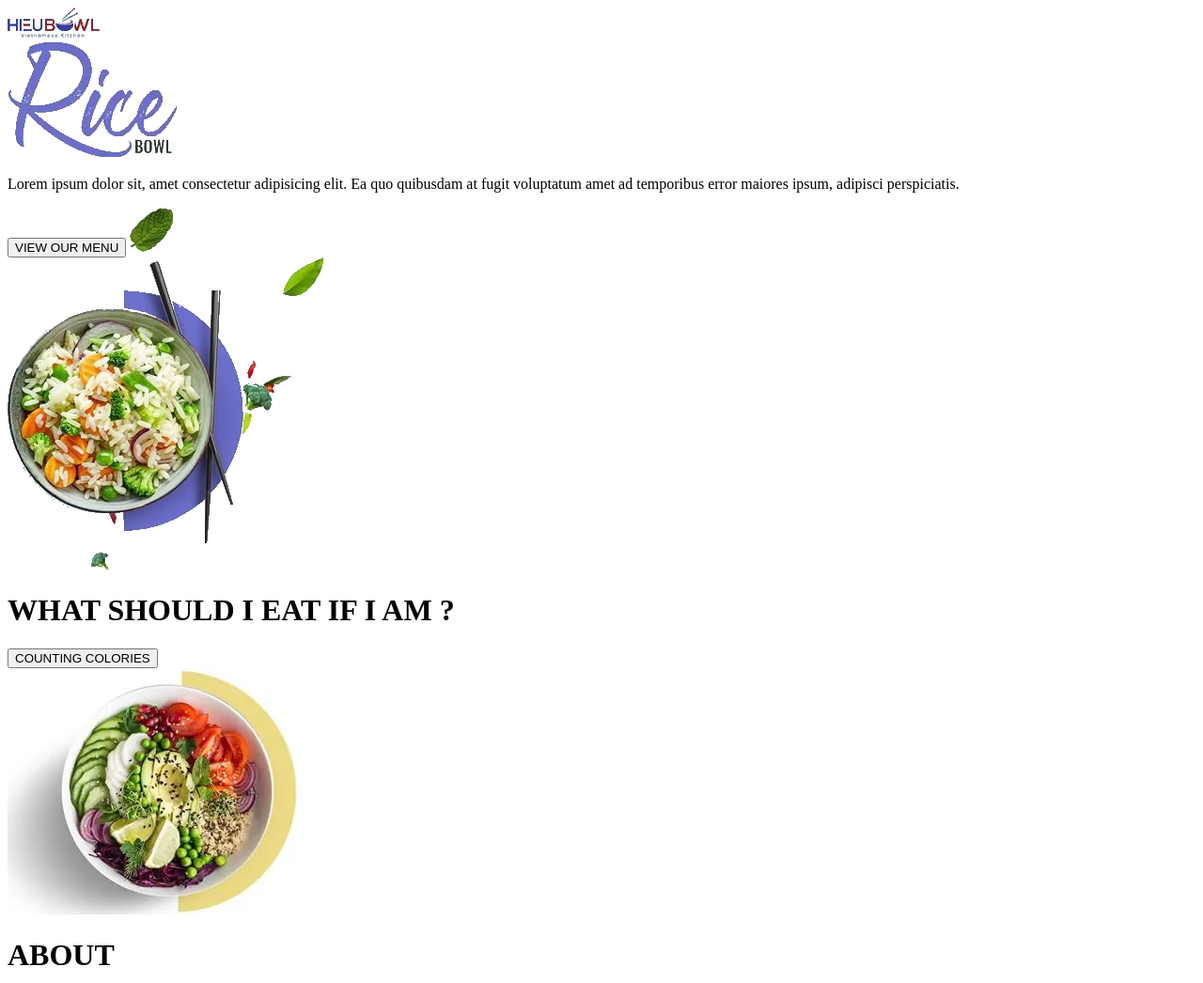
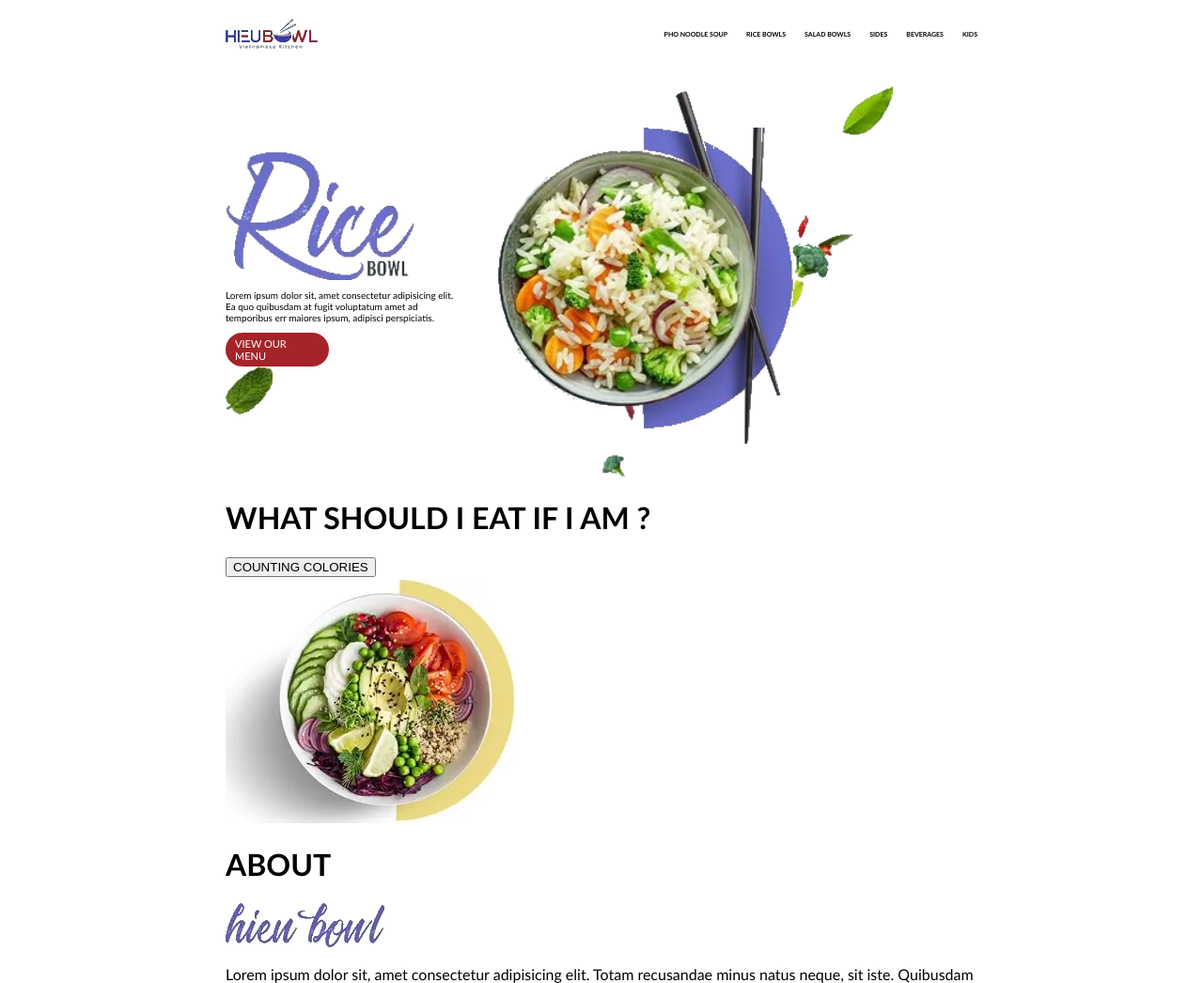
Before and after one commit to romasmv/55-grupe-GabijosUzduotis2, a website: page index.html in a window 1280 px wide. Shown: the top 1046 px of the page at 94% size. Drawn offline with Linux system fonts and the light colour scheme.

Commit message:
update css

```diff
--- a/css/main.css
+++ b/css/main.css
@@ -0,0 +1,82 @@
+body {
+    display: flex;
+    justify-content: center;
+    gap: 50px;
+    align-items: center;
+    margin: 0;
+    font-family: 'Gill Sans', 'Gill Sans MT', Calibri, 'Trebuchet MS', sans-serif;
+  }
+
+  .container {
+    display: flex;
+    flex-direction: column;
+    align-items: center;
+    width: 800px;
+  }
+
+.main-header{
+    display: flex;
+    justify-content: space-between;
+    align-items: center;
+    width: 100%;
+    margin-top: 20px;
+    margin-bottom: 40px;
+
+}
+
+.main-header-nav{
+    display: flex;
+    justify-content: space-between;
+    gap: 20px;
+    font-weight: bold;
+
+}
+
+.main-header-nav a{
+    font-size: 7px;
+    text-decoration: none;
+    color: black;
+}
+
+.row1{
+    display: flex;
+    flex-direction: column;
+}
+
+.top-row1{
+    display: flex;
+}
+
+.left-column-row1{
+    display: flex;
+    flex-direction: column;
+    justify-content: center;
+
+
+}
+
+.left-column-row1 p{
+    font-size: 10px;
+    width: 250px;
+}
+
+.left-column-row1 a{
+    display: flex;
+    align-items: center;
+    width: 90px;
+    font-size:11px ;
+    text-decoration: none;
+    background-color: #A52429;
+    padding: 5px 10px;
+    border-radius: 25px;
+    color: white;
+
+
+}
+
+.right-column-row1 img{
+
+   margin-left: 40px;
+    width: 420px;
+
+}
--- a/index.html
+++ b/index.html
@@ -7,30 +7,32 @@
     <link rel="stylesheet" href="./css/main.css">
 </head>
 <body>
-  <div class="conteiner">
-    <header>
+  <div class="container">
+    <header class="main-header">
         <img src="./img/logo.webp" alt="logo">
-        <nav>
-            <a href="PHO NOODLE SOUP"></a>
-            <a href="RICE BOWLS"></a>
-            <a href="SALAD BOWLS"></a>
-            <a href="SIDES"></a>
-            <a href="BEVERAGES"></a>
-            <a href="KIDS"></a>
+        <nav class="main-header-nav">
+            <a href="#">PHO NOODLE SOUP</a>
+            <a href="#">RICE BOWLS</a>
+            <a href="#">SALAD BOWLS</a>
+            <a href="#">SIDES</a>
+            <a href="#">BEVERAGES</a>
+            <a href="#">KIDS</a>
         </nav>
     </header>
     <main>
         <div class="row1">
-            <div class="left-column-row1">
-               <img src="./img/title.webp" alt="Rice bowl">
-               <p>Lorem ipsum dolor sit, amet consectetur adipisicing elit. Ea quo quibusdam at fugit voluptatum amet ad temporibus error maiores ipsum, adipisci perspiciatis.</p>
-               <button>VIEW OUR MENU</button>
-               <img src="./img/tree-leaf.webp" alt="tree-leaf">
+            <div class="top-row1">
+              <div class="left-column-row1">
+               <img style="width: 200px;" src="./img/title.webp " alt="text 'Rice bowl'">
+               <p>Lorem ipsum dolor sit, amet consectetur adipisicing elit. Ea quo quibusdam at fugit voluptatum amet ad temporibus err maiores ipsum, adipisci perspiciatis.</p>
+               <a href="#">VIEW OUR MENU</a>
+               <img style="width: 50px;" src="./img/tree-leaf.webp" alt="tree-leaf">
+              </div>
+              <div class="right-column-row1">
+                <img src="./img/veg-plate-top.webp" alt="vegetable-plate">
+              </div>
             </div>
-            <div class="right-column-row1">
-                <img src="./img/veg-plate-top.webp" alt="vegetable-plate">
-            </div>
-            <div class="bottom-column-row1">
+            <div class="bottom-row1">
                 <h1>WHAT SHOULD I EAT IF I AM ?</h1>
                 <button>COUNTING COLORIES</button>
             </div>
@@ -47,7 +49,7 @@
             </div>
         </div>
         <div class="row3">
-            <div class="header">
+            <div class="header-row3">
                 <h1>OUR MENU</h1>
                 <p>Lorem ipsum dolor sit amet consectetur adipisicing elit. Distinctio accusamus minima quod rem dicta ab vitae illum pariatur incidunt suscipit ipsum eius quis, atque exercitationem adipisci corrupti corporis amet perferendis sint quos voluptates.</p>
             </div>
```
